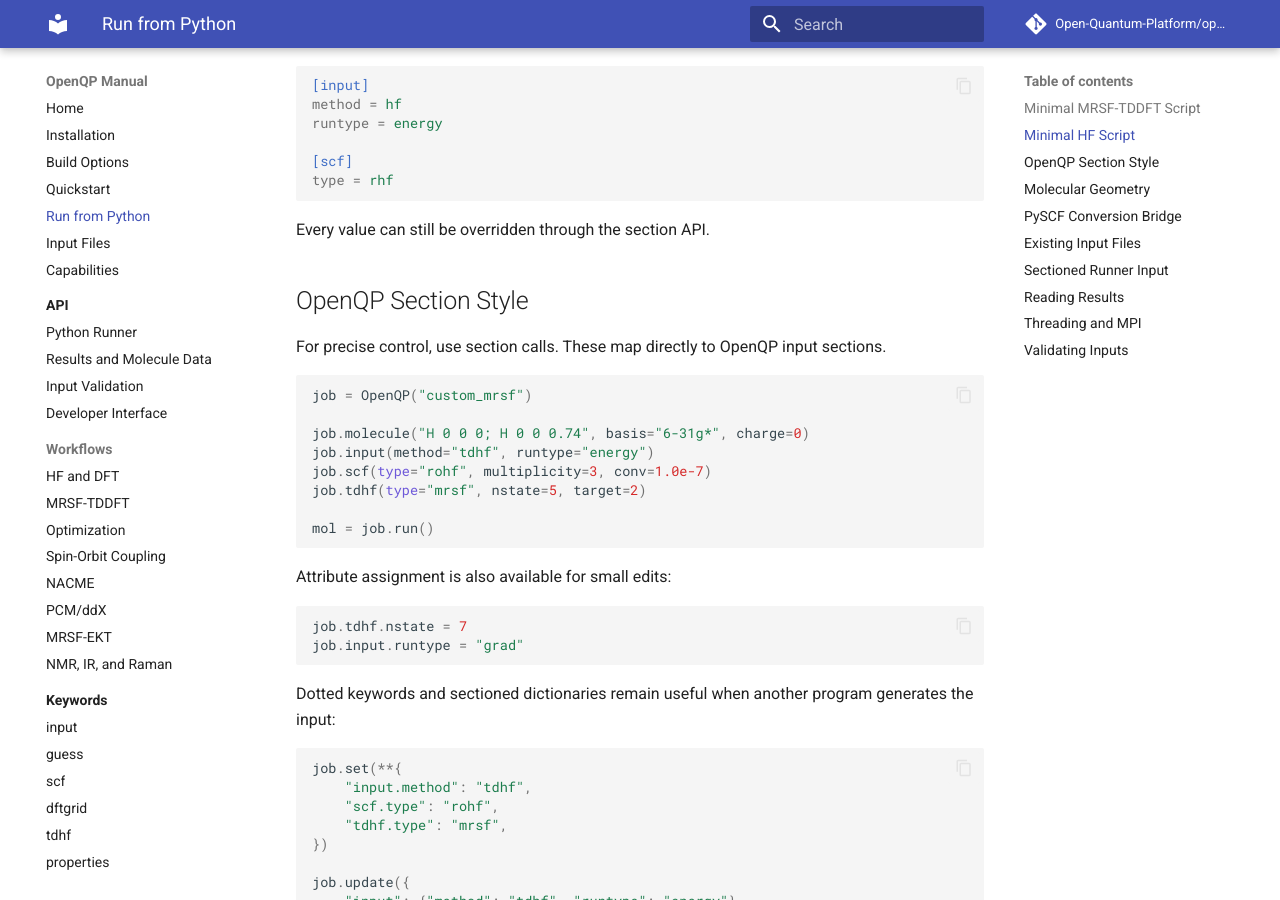
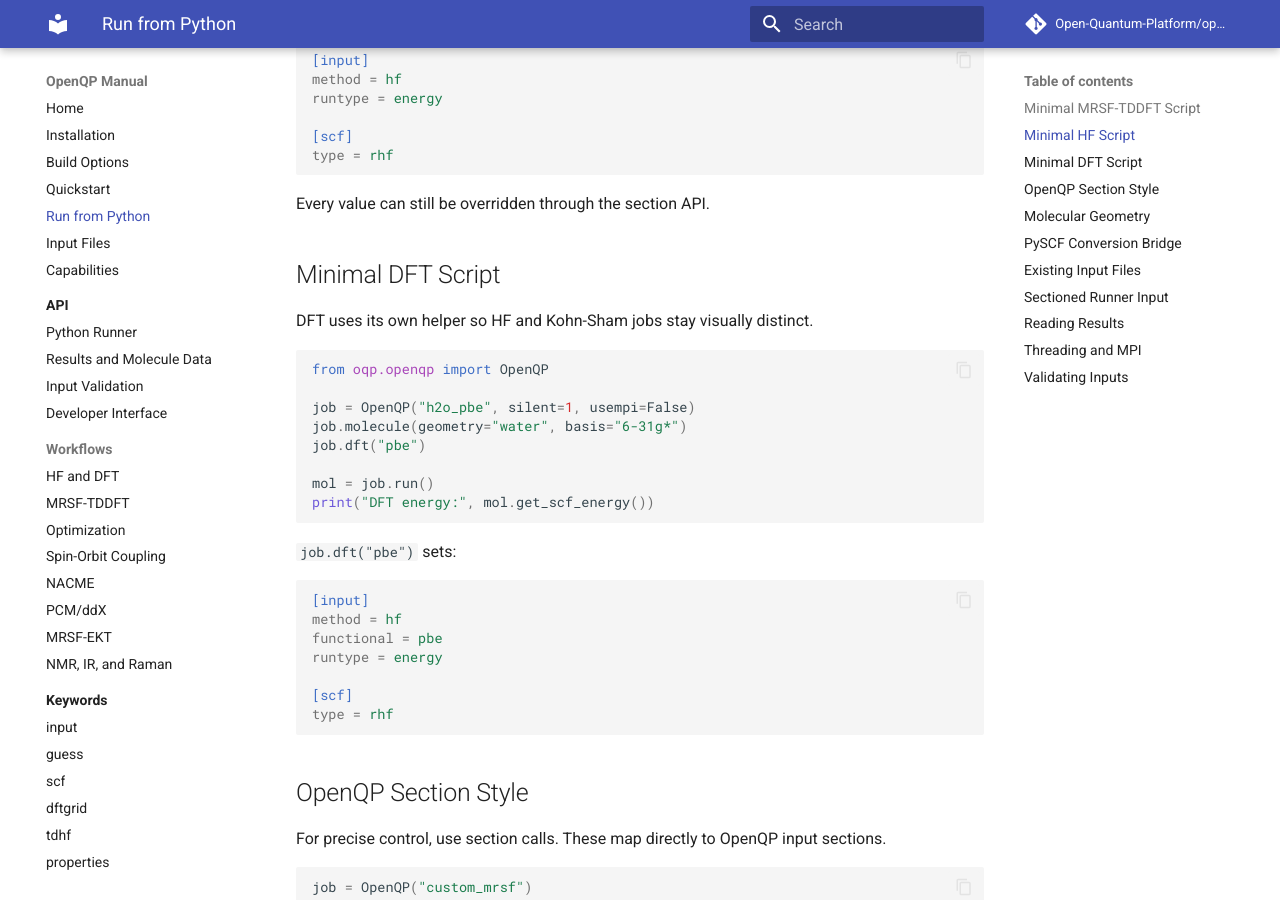
Before and after one commit to Open-Quantum-Platform/openqp-docs, an MkDocs documentation site: the page built from docs/python-scripting.md, in a window 1280 px wide and 900 px high, scrolled down 1472 px. Built offline with MkDocs 1.6.1 and Material for MkDocs 9.7.7, drawn with Linux system fonts in a browser that asks for light colours; comment, search, counter and statistics services are not loaded; some of the changed text lies outside the part shown.

Commit message:
Document separate DFT helper

````diff
--- a/docs/python-scripting.md
+++ b/docs/python-scripting.md
@@ -5,8 +5,8 @@ an OpenQP input file expressed as a script: define the molecule, choose the
 workflow, run the calculation, and read results.
 
 The recommended high-level entry point is `oqp.openqp.OpenQP`. It keeps the
-native OpenQP section names available, while giving MRSF-TDDFT and ordinary HF
-jobs compact workflow helpers.
+native OpenQP section names available, while giving MRSF-TDDFT, HF, and DFT jobs
+compact workflow helpers.
 
 ## Minimal MRSF-TDDFT Script
 
@@ -78,6 +78,33 @@ type = rhf
 ```
 
 Every value can still be overridden through the section API.
+
+## Minimal DFT Script
+
+DFT uses its own helper so HF and Kohn-Sham jobs stay visually distinct.
+
+```python
+from oqp.openqp import OpenQP
+
+job = OpenQP("h2o_pbe", silent=1, usempi=False)
+job.molecule(geometry="water", basis="6-31g*")
+job.dft("pbe")
+
+mol = job.run()
+print("DFT energy:", mol.get_scf_energy())
+```
+
+`job.dft("pbe")` sets:
+
+```ini
+[input]
+method = hf
+functional = pbe
+runtype = energy
+
+[scf]
+type = rhf
+```
 
 ## OpenQP Section Style
 
````
Also changed, not shown: docs/api/python-runner.md (+2 -0 lines).
